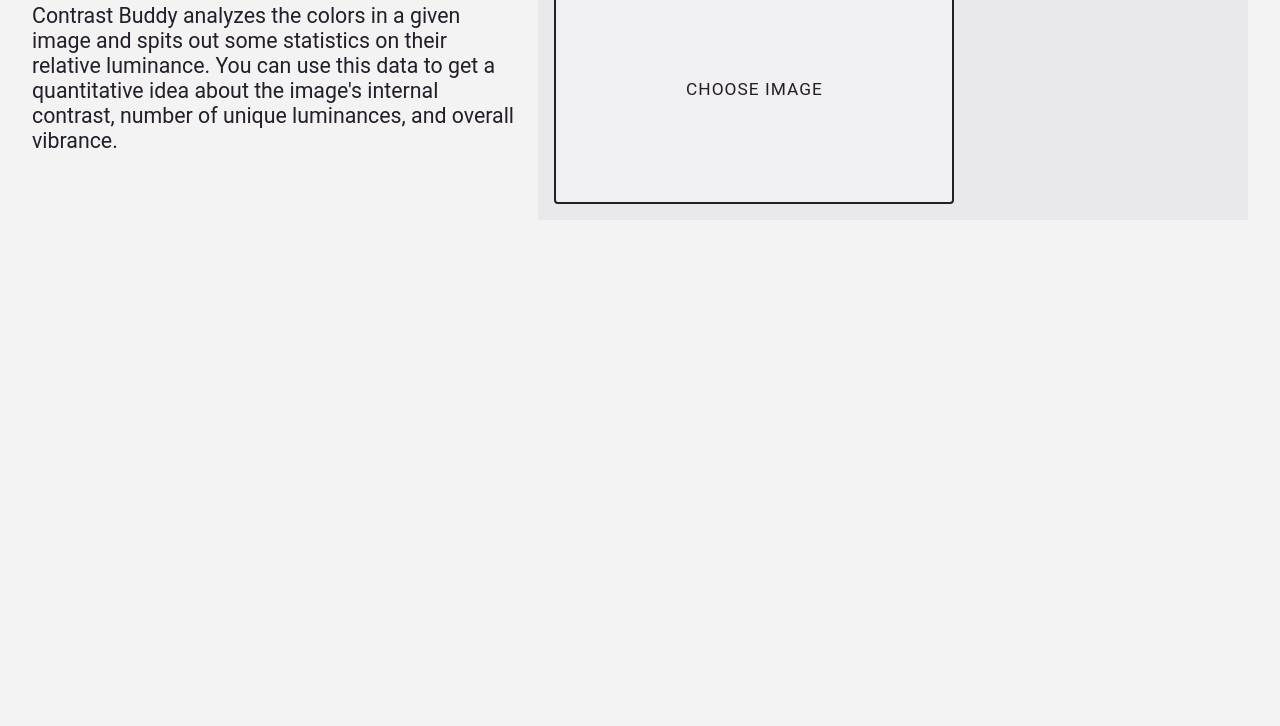
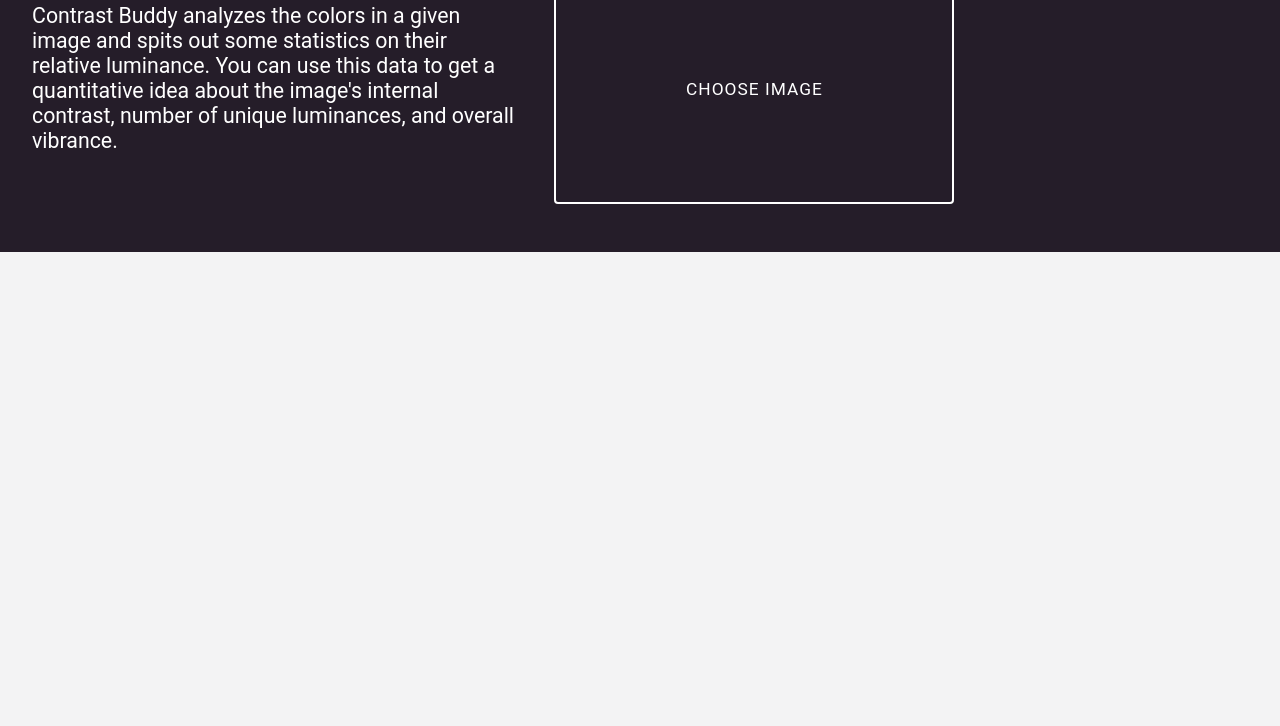
Before and after one commit to misoks/contrast-buddy, a plain HTML site: page index.html in a window 1280 px wide. Shown: the part 74-800 px from the top of the page. Drawn offline with Linux system fonts and the light colour scheme.

Commit message:
Color tweaks

```diff
--- a/buddy.css
+++ b/buddy.css
@@ -107,6 +107,7 @@ progress {
 }
 .prev-img {
 	height: auto;
+	border-radius: 4px;
 }
 .select-img {
 	z-index: 2;
@@ -136,6 +137,10 @@ a.button {
 	transition: all .3s ease;
 	text-decoration: none;
 	text-align: center;
+
+	border-color: white;
+	color: white;
+	background-color: transparent;
 }
 .file-input + .label {
 	width: 100%;
@@ -156,6 +161,9 @@ a.button:hover {
 	fill: white;
 	background-color: rgba(37, 29, 41, .9);
 	cursor: pointer !important;
+}
+.file-input + .label:hover {
+	background-color: rgba(227, 30, 137,.5);
 }
 .primary-action:hover,
 .file-input + .label.primary-action:hover {
--- a/index.html
+++ b/index.html
@@ -19,7 +19,7 @@
 	</div>
 	<article>
 
-		<div class="panel columns">
+		<div class="panel columns" style="background-color: rgb(37, 29, 41); color: white;">
 			<div class=""  style="width: 40%; max-width: 600px">
 				<header>
 					<img src="buddy-small.gif" style="position: absolute; left: 2rem; top: .75rem; z-index: 5">
```
